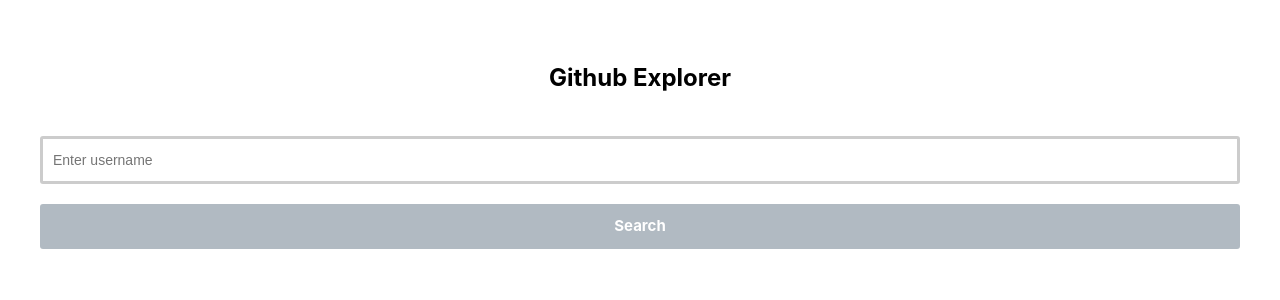
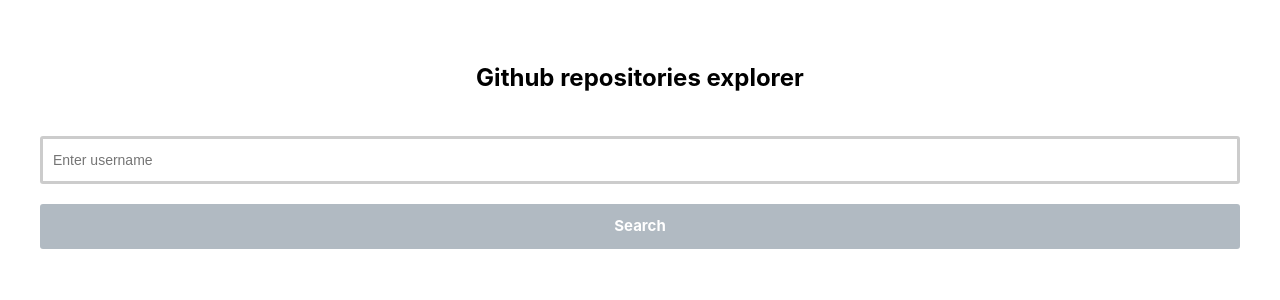
Before and after one commit to herisusantuy/github_explorer, a React (Vite) app: page / in a window 1280 px wide. Shown: the top 300 px of the page. Built offline with nearby package versions, Linux system fonts and the light colour scheme.

Commit message:
Change icon

```diff
--- a/index.html
+++ b/index.html
@@ -2,9 +2,9 @@
 <html lang="en">
   <head>
     <meta charset="UTF-8" />
-    <link rel="icon" type="image/svg+xml" href="/vite.svg" />
+    <link rel="icon" type="image/svg+xml" href="/iconmonstr-github.svg" />
     <meta name="viewport" content="width=device-width, initial-scale=1.0" />
-    <title>Vite + React + TS</title>
+    <title>Github repositories explorer</title>
   </head>
   <body>
     <div id="root"></div>
--- a/src/App.tsx
+++ b/src/App.tsx
@@ -69,7 +69,7 @@
 
   return (
     <Fragment>
-      <h2>Github Explorer</h2>
+      <h2>Github repositories explorer</h2>
       <StyledTopContainer>
         <Input
           placeholder='Enter username'
```
Also changed, not shown: public/iconmonstr-github.svg (added).
